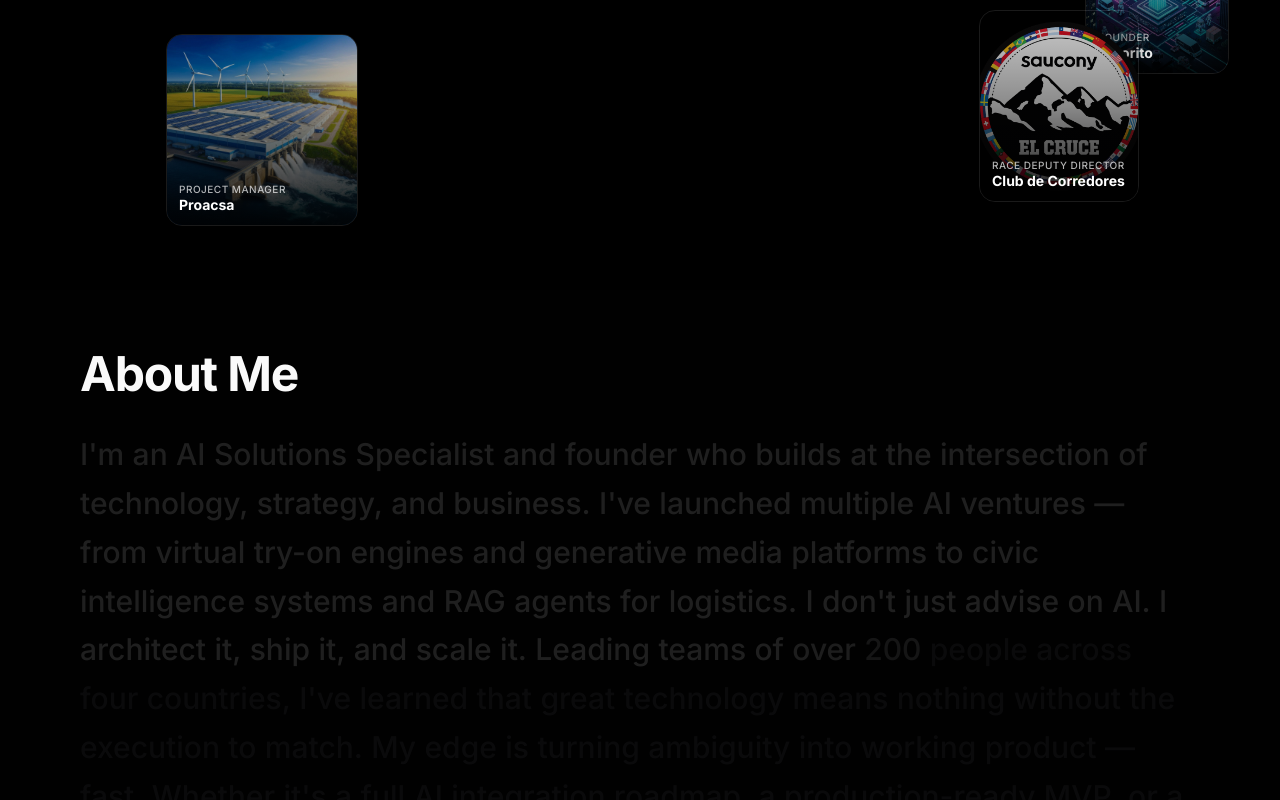
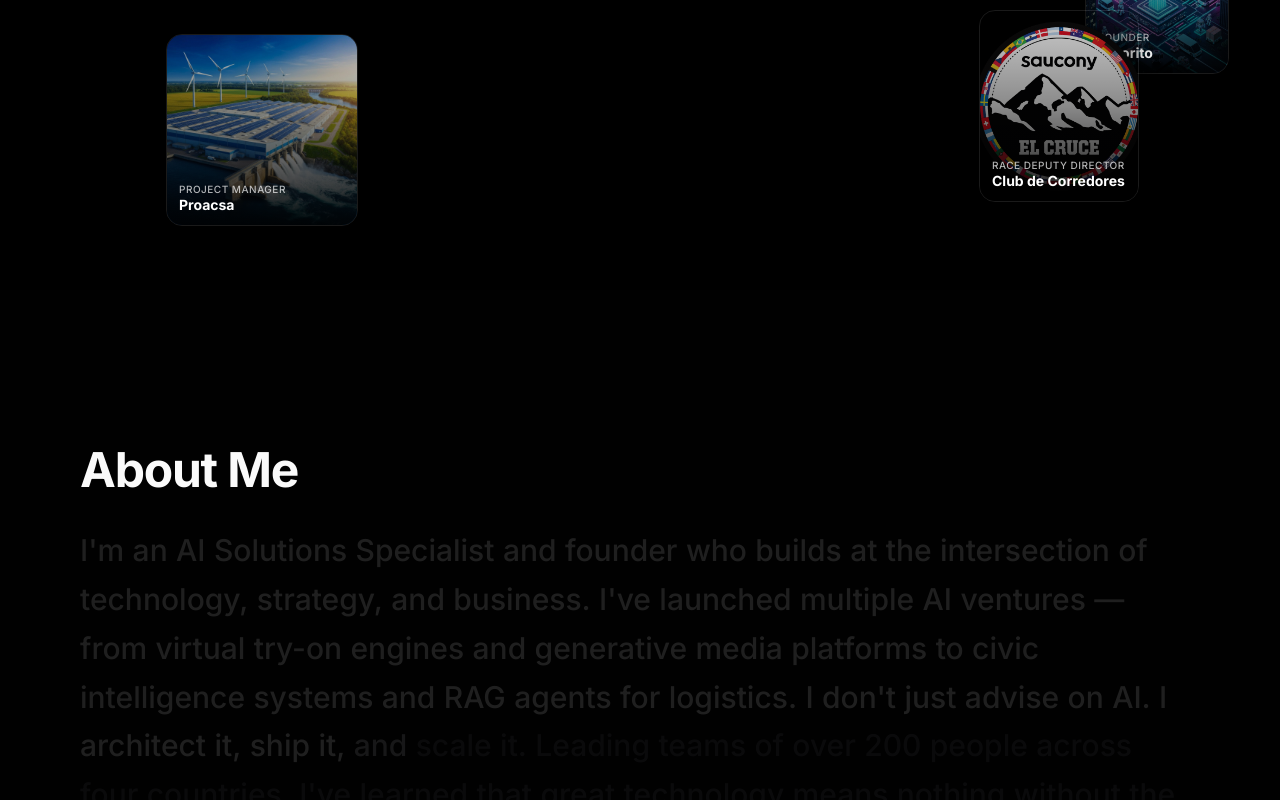
Before and after one commit to Astorito/juanchi.xyz, a Next.js app: page / in a window 1280 px wide. Shown: the part 510-1310 px from the top of the page. Built offline with nearby package versions, Linux system fonts and the light colour scheme.

Commit message:
fix: About — title visible, stats as separate section
- pt-20 inside sticky panel so title clears the fixed header
- Stats moved out of sticky into their own plain section below
- Clean border-t separator between word reveal and stats

Co-Authored-By: Claude Sonnet 4.6 <noreply@anthropic.com>

```diff
--- a/components/about.tsx
+++ b/components/about.tsx
@@ -44,26 +44,22 @@ export function About() {
   const words = ABOUT_TEXT.split(/\s+/).filter(Boolean)
   const total = words.length
 
-  // Stats fade in near end of scroll
-  const statsOpacity = useTransform(scrollYProgress, [0.82, 0.97], [0, 1])
-  const statsY = useTransform(scrollYProgress, [0.82, 0.97], [24, 0])
-
   return (
-    <section
+    <>
+      {/* ── Word-reveal sticky section ─────────────────────── */}
+      <div
         id="about"
         ref={containerRef}
         className="relative"
-      style={{ height: "360vh" }}
+        style={{ height: "340vh" }}
       >
-      {/* Sticky panel — stays fixed while user scrolls through the container */}
-      <div className="sticky top-0 h-screen w-full overflow-hidden flex flex-col justify-center px-6 lg:px-20 bg-background/80 backdrop-blur-xl">
-        <div className="max-w-6xl w-full space-y-8">
+        <div className="sticky top-0 h-screen w-full flex flex-col justify-center px-6 lg:px-20 bg-background/80 backdrop-blur-xl overflow-hidden">
+          <div className="max-w-6xl w-full space-y-8 pt-20">
 
-          <h2 className="text-4xl md:text-5xl font-bold tracking-tight">
+            <h2 className="text-4xl md:text-5xl font-bold tracking-tight shrink-0">
               About Me
             </h2>
 
-          {/* Word-by-word reveal */}
             <p className="text-xl md:text-2xl lg:text-3xl font-medium leading-relaxed [hyphens:none]">
               {words.map((word, i) => (
                 <Word
@@ -75,17 +71,19 @@ export function About() {
               ))}
             </p>
 
-          {/* Stats — appear when text is fully revealed */}
-          <motion.div
-            className="grid grid-cols-2 md:grid-cols-4 gap-6 pt-2"
-            style={{ opacity: statsOpacity, y: statsY }}
-          >
+          </div>
+        </div>
+      </div>
+
+      {/* ── Stats — separate fixed section below ───────────── */}
+      <section className="px-6 lg:px-20 py-16 bg-background/80 backdrop-blur-xl border-t border-white/5">
+        <div className="max-w-6xl w-full grid grid-cols-2 md:grid-cols-4 gap-8">
           <div className="space-y-1">
             <div className="font-bold text-4xl lg:text-5xl text-primary">200+</div>
             <div className="text-sm text-muted-foreground">Team Members</div>
           </div>
           <div className="space-y-1">
-              <div className="font-bold text-4xl lg:text-5xl text-foreground">4+</div>
+            <div className="font-bold text-4xl lg:text-5xl">4+</div>
             <div className="text-sm text-muted-foreground">Countries</div>
           </div>
           <div className="space-y-1">
@@ -93,13 +91,11 @@ export function About() {
             <div className="text-sm text-muted-foreground">Years</div>
           </div>
           <div className="space-y-1">
-              <div className="font-bold text-4xl lg:text-5xl text-foreground">9+</div>
+            <div className="font-bold text-4xl lg:text-5xl">9+</div>
             <div className="text-sm text-muted-foreground">Ventures</div>
-            </div>
-          </motion.div>
-
           </div>
         </div>
       </section>
+    </>
   )
 }
```
Lines whose indentation alone changed are shown as unchanged.
